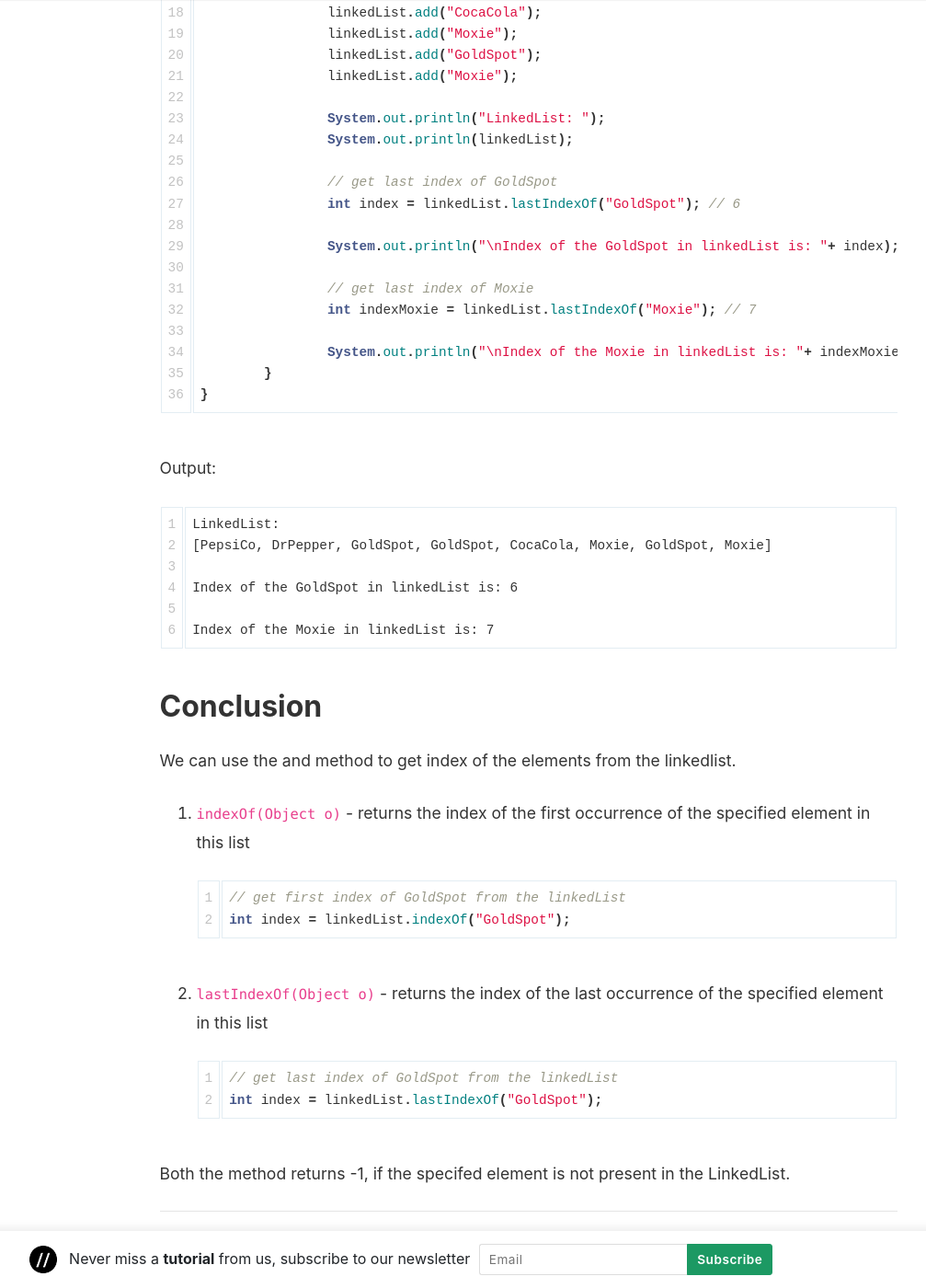
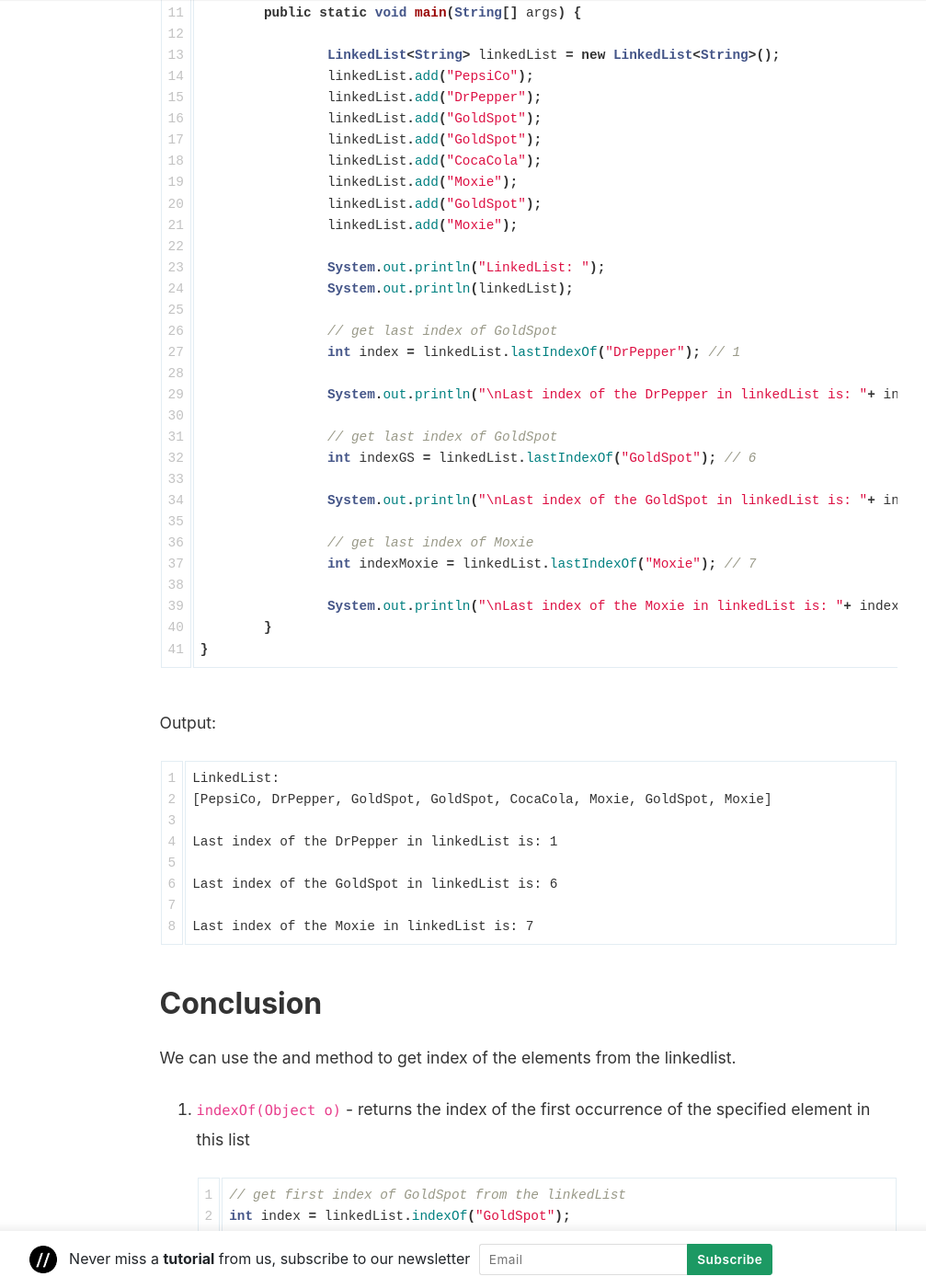
Before and after one commit to coderolls/coderolls-blog, a Jekyll site: the page built from _posts/collections/linkedlist/2022-02-09-get-an-index-of-element-of-linkedlist.md, in a window 1280 px wide and 1400 px high, scrolled down 3295 px. Shown: the whole window at 92% size, without its empty margins (204-1211 px from the left). Built offline with Jekyll 4.4.1, drawn with Linux system fonts in a browser that asks for light colours; nearby versions of some CDN libraries; comment, search, counter and statistics services are not loaded; some of the changed text lies outside the part shown.

Commit message:
Updated get an index of element from linkedlist blog

````diff
--- a/_posts/collections/linkedlist/2022-02-09-get-an-index-of-element-of-linkedlist.md
+++ b/_posts/collections/linkedlist/2022-02-09-get-an-index-of-element-of-linkedlist.md
@@ -1,6 +1,6 @@
 ---
 layout: post
-title: "How To Get An Index of the ELement Of LinkedList?"
+title: "How To Get An Index of the Element Of LinkedList?"
 author: gaurav
 categories: [Collections, LinkedList]
 toc: true
@@ -62,9 +62,14 @@
 		System.out.println(linkedList);
 
 		// get first index of GoldSpot
-		int index = linkedList.indexOf("GoldSpot"); // 2
+		int index = linkedList.indexOf("DrPepper"); // 1
 
-		System.out.println("\nIndex of the GoldSpot in linkedList is: "+ index);
+		System.out.println("\nIndex of the DrPepper in linkedList is: "+ index);
+
+		// get first index of GoldSpot
+		int indexGS = linkedList.indexOf("GoldSpot"); // 2
+
+		System.out.println("\nIndex of the GoldSpot in linkedList is: "+ indexGS);
 
 		// get first index of Moxie
 		int indexMoxie = linkedList.indexOf("Moxie"); // 5
@@ -79,6 +84,8 @@
 ```
 LinkedList:
 [PepsiCo, DrPepper, GoldSpot, GoldSpot, CocaCola, Moxie, GoldSpot, Moxie]
+
+Index of the DrPepper in linkedList is: 1
 
 Index of the GoldSpot in linkedList is: 2
 
@@ -126,14 +133,19 @@
 		System.out.println(linkedList);
 
 		// get last index of GoldSpot
-		int index = linkedList.lastIndexOf("GoldSpot"); // 6
+		int index = linkedList.lastIndexOf("DrPepper"); // 1
 
-		System.out.println("\nIndex of the GoldSpot in linkedList is: "+ index);
+		System.out.println("\nLast index of the DrPepper in linkedList is: "+ index);
+
+		// get last index of GoldSpot
+		int indexGS = linkedList.lastIndexOf("GoldSpot"); // 6
+
+		System.out.println("\nLast index of the GoldSpot in linkedList is: "+ indexGS);
 
 		// get last index of Moxie
 		int indexMoxie = linkedList.lastIndexOf("Moxie"); // 7
 
-		System.out.println("\nIndex of the Moxie in linkedList is: "+ indexMoxie);
+		System.out.println("\nLast index of the Moxie in linkedList is: "+ indexMoxie);
 	}
 }
 ```
@@ -144,9 +156,11 @@
 LinkedList:
 [PepsiCo, DrPepper, GoldSpot, GoldSpot, CocaCola, Moxie, GoldSpot, Moxie]
 
-Index of the GoldSpot in linkedList is: 6
+Last index of the DrPepper in linkedList is: 1
 
-Index of the Moxie in linkedList is: 7
+Last index of the GoldSpot in linkedList is: 6
+
+Last index of the Moxie in linkedList is: 7
 ```
 
 
````
